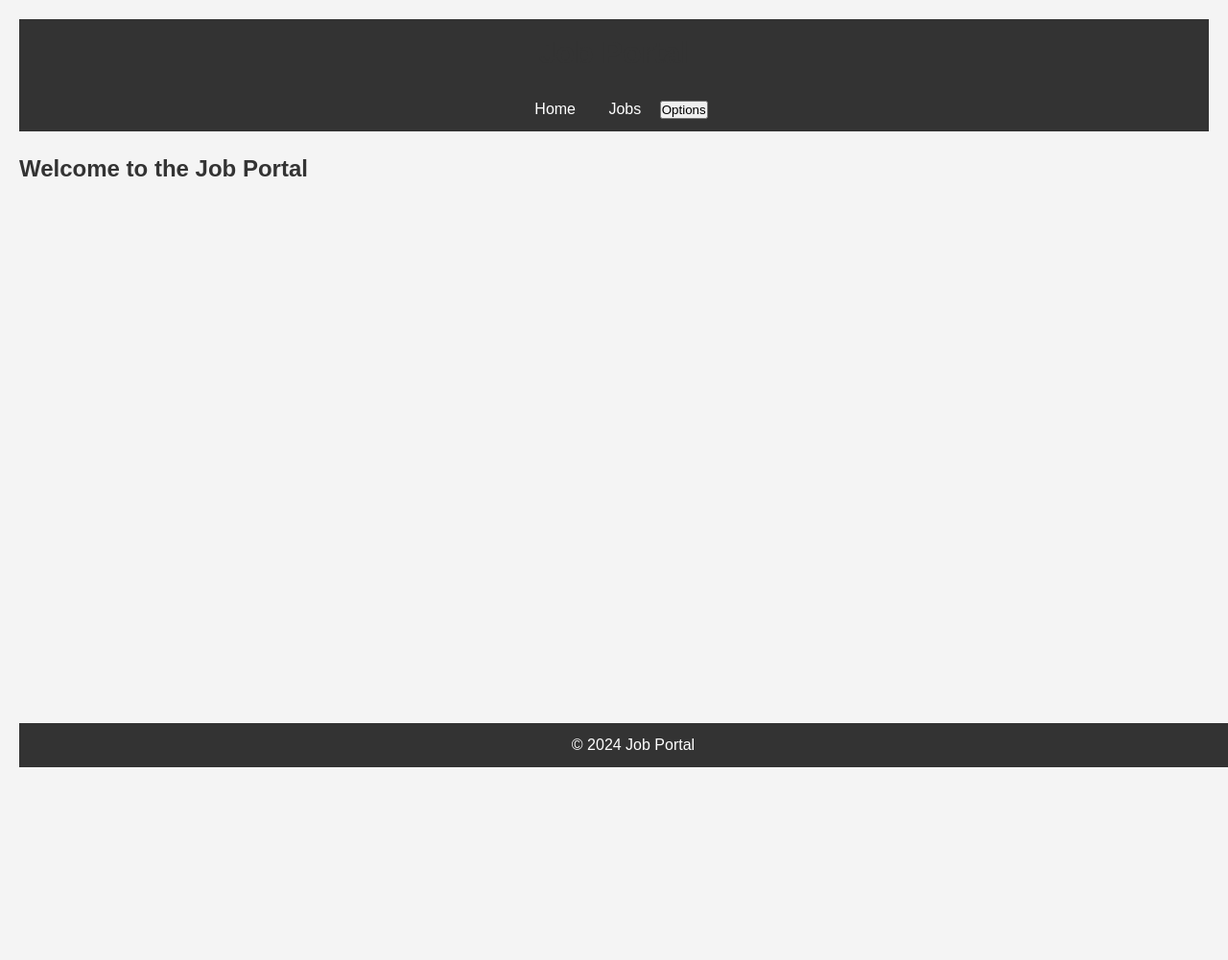
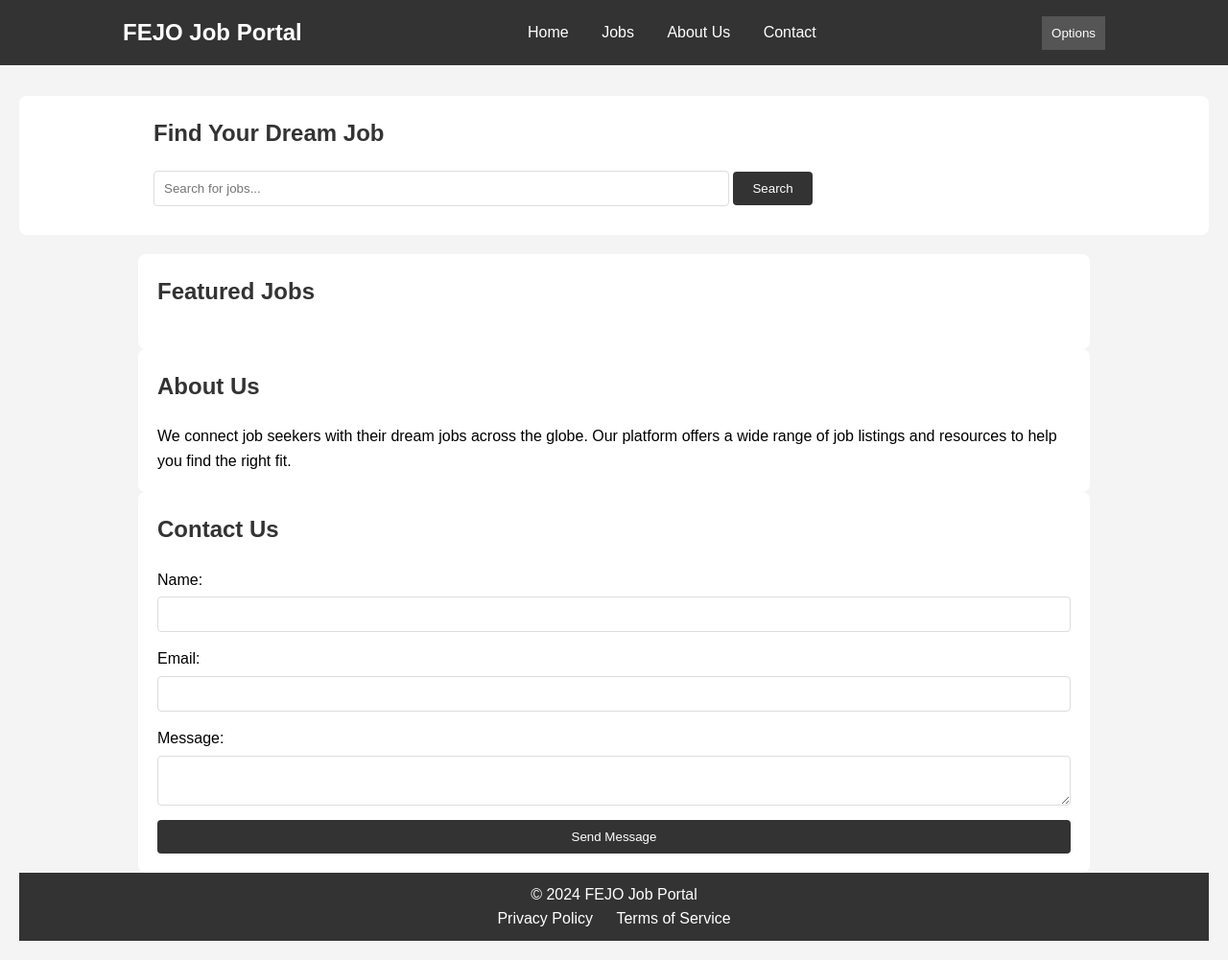
Before and after one commit to FEJOcoder/jobportal, a website: page index.html in a window 1280 px wide. Shown: the whole page at 96% size. Before the commit the page ends 800 px from the top, so only its background shows below. Drawn offline with Linux system fonts and the light colour scheme.

Commit message:
Enhanced job portal front page with advanced styling and functionality

```diff
--- a/css/styles.css
+++ b/css/styles.css
@@ -1,8 +1,15 @@
-/* Basic reset for consistent styling across browsers */
+
+/* Basic reset */
 * {
     margin: 0;
     padding: 0;
     box-sizing: border-box;
+}
+
+/* Container for centering content */
+.container {
+    width: 80%;
+    margin: 0 auto;
 }
 
 /* Body styling */
@@ -17,8 +24,22 @@ body {
 header {
     background: #333;
     color: #fff;
-    padding: 10px 0;
-    text-align: center;
+    padding: 15px 0;
+    position: fixed;
+    width: 100%;
+    top: 0;
+    left: 0;
+    z-index: 1000;
+}
+
+header .container {
+    display: flex;
+    justify-content: space-between;
+    align-items: center;
+}
+
+header h1 {
+    font-size: 24px;
 }
 
 header nav a {
@@ -31,31 +52,16 @@ header nav a:hover {
     text-decoration: underline;
 }
 
-/* Main content styling */
-main {
-    margin: 20px 0;
+.dropdown {
+    position: relative;
 }
 
-h1, h2 {
-    margin-bottom: 20px;
-    color: #333;
-}
-
-/* Footer styling */
-footer {
-    background: #333;
+.dropdown-trigger {
+    background: #555;
     color: #fff;
-    text-align: center;
-    padding: 10px 0;
-    position: absolute;
-    bottom: 0;
-    width: 100%;
-}
-
-/* Dropdown menu styles */
-.dropdown {
-    position: relative;
-    display: inline-block;
+    border: none;
+    padding: 10px;
+    cursor: pointer;
 }
 
 .dropdown-menu {
@@ -63,8 +69,8 @@ footer {
     position: absolute;
     background-color: #f9f9f9;
     min-width: 160px;
-    box-shadow: 0px 8px 16px 0px rgba(0,0,0,0.2);
-    z-index: 1;
+    box-shadow: 0px 8px 16px rgba(0, 0, 0, 0.2);
+    z-index: 1000;
 }
 
 .dropdown-menu a {
@@ -81,3 +87,96 @@ footer {
 .dropdown.show .dropdown-menu {
     display: block;
 }
+
+/* Main content styling */
+main {
+    margin-top: 80px; /* Space for fixed header */
+}
+
+section {
+    padding: 20px;
+    background: #fff;
+    margin-bottom: 20px;
+    border-radius: 8px;
+}
+
+h2 {
+    margin-bottom: 20px;
+    color: #333;
+}
+
+#search {
+    display: flex;
+    flex-direction: column;
+    align-items: center;
+}
+
+#search-bar {
+    width: 100%;
+    max-width: 600px;
+    padding: 10px;
+    margin-bottom: 10px;
+    border: 1px solid #ddd;
+    border-radius: 4px;
+}
+
+#search-button {
+    padding: 10px 20px;
+    border: none;
+    background: #333;
+    color: #fff;
+    cursor: pointer;
+    border-radius: 4px;
+}
+
+#search-button:hover {
+    background: #555;
+}
+
+/* Contact form styling */
+form {
+    display: flex;
+    flex-direction: column;
+}
+
+form label {
+    margin-bottom: 5px;
+}
+
+form input, form textarea {
+    margin-bottom: 15px;
+    padding: 10px;
+    border: 1px solid #ddd;
+    border-radius: 4px;
+}
+
+form button {
+    padding: 10px 20px;
+    border: none;
+    background: #333;
+    color: #fff;
+    cursor: pointer;
+    border-radius: 4px;
+}
+
+form button:hover {
+    background: #555;
+}
+
+/* Footer styling */
+footer {
+    background: #333;
+    color: #fff;
+    text-align: center;
+    padding: 10px 0;
+}
+
+footer nav a {
+    color: #fff;
+    margin: 0 10px;
+    text-decoration: none;
+}
+
+footer nav a:hover {
+    text-decoration: underline;
+}
--- a/index.html
+++ b/index.html
@@ -1,32 +1,69 @@
+
 <!DOCTYPE html>
 <html lang="en">
 <head>
     <meta charset="UTF-8">
     <meta name="viewport" content="width=device-width, initial-scale=1.0">
-    <title>Job Portal - Find Your Next Job</title>
+    <title>FEJO Job Portal</title>
     <link rel="stylesheet" href="css/styles.css">
 </head>
 <body>
     <header>
-        <h1>Job Portal</h1>
-        <nav>
-            <a href="index.html">Home</a>
-            <a href="jobs.html">Jobs</a>
+        <div class="container">
+            <h1>FEJO Job Portal</h1>
+            <nav>
+                <a href="#home">Home</a>
+                <a href="#jobs">Jobs</a>
+                <a href="#about">About Us</a>
+                <a href="#contact">Contact</a>
+            </nav>
             <div class="dropdown">
                 <button class="dropdown-trigger">Options</button>
                 <div class="dropdown-menu">
-                    <a href="#">Option 1</a>
-                    <a href="#">Option 2</a>
-                    <a href="#">Option 3</a>
+                    <a href="#profile">Profile</a>
+                    <a href="#settings">Settings</a>
+                    <a href="#logout">Logout</a>
                 </div>
             </div>
-        </nav>
+        </div>
     </header>
     <main>
-        <h2>Welcome to the Job Portal</h2>
+        <section id="search">
+            <div class="container">
+                <h2>Find Your Dream Job</h2>
+                <input type="text" id="search-bar" placeholder="Search for jobs...">
+                <button id="search-button">Search</button>
+            </div>
+        </section>
+        <section id="job-listings" class="container">
+            <h2>Featured Jobs</h2>
+            <!-- Job listings will be dynamically loaded here -->
+        </section>
+        <section id="about" class="container">
+            <h2>About Us</h2>
+            <p>We connect job seekers with their dream jobs across the globe. Our platform offers a wide range of job listings and resources to help you find the right fit.</p>
+        </section>
+        <section id="contact" class="container">
+            <h2>Contact Us</h2>
+            <form id="contact-form">
+                <label for="name">Name:</label>
+                <input type="text" id="name" name="name" required>
+                <label for="email">Email:</label>
+                <input type="email" id="email" name="email" required>
+                <label for="message">Message:</label>
+                <textarea id="message" name="message" required></textarea>
+                <button type="submit">Send Message</button>
+            </form>
+        </section>
     </main>
     <footer>
-        <p>&copy; 2024 Job Portal</p>
+        <div class="container">
+            <p>&copy; 2024 FEJO Job Portal</p>
+            <nav>
+                <a href="#privacy">Privacy Policy</a>
+                <a href="#terms">Terms of Service</a>
+            </nav>
+        </div>
     </footer>
     <script src="js/app.js"></script>
 </body>
--- a/js/app.js
+++ b/js/app.js
@@ -1,4 +1,15 @@
-document.querySelector(".dropdown-trigger").addEventListener("click", function() {
-    const dropdown = this.nextElementSibling;
-    dropdown.classList.toggle("show");
+
+document.addEventListener("DOMContentLoaded", () => {
+    // Dropdown menu toggle
+    const dropdown = document.querySelector(".dropdown");
+    const dropdownTrigger = dropdown.querySelector(".dropdown-trigger");
+    dropdownTrigger.addEventListener("click", () => {
+        dropdown.classList.toggle("show");
+    });
+
+    // Form handling example
+    document.getElementById("contact-form").addEventListener("submit", (event) => {
+        event.preventDefault();
+        alert("Message sent!");
+    });
 });
```
